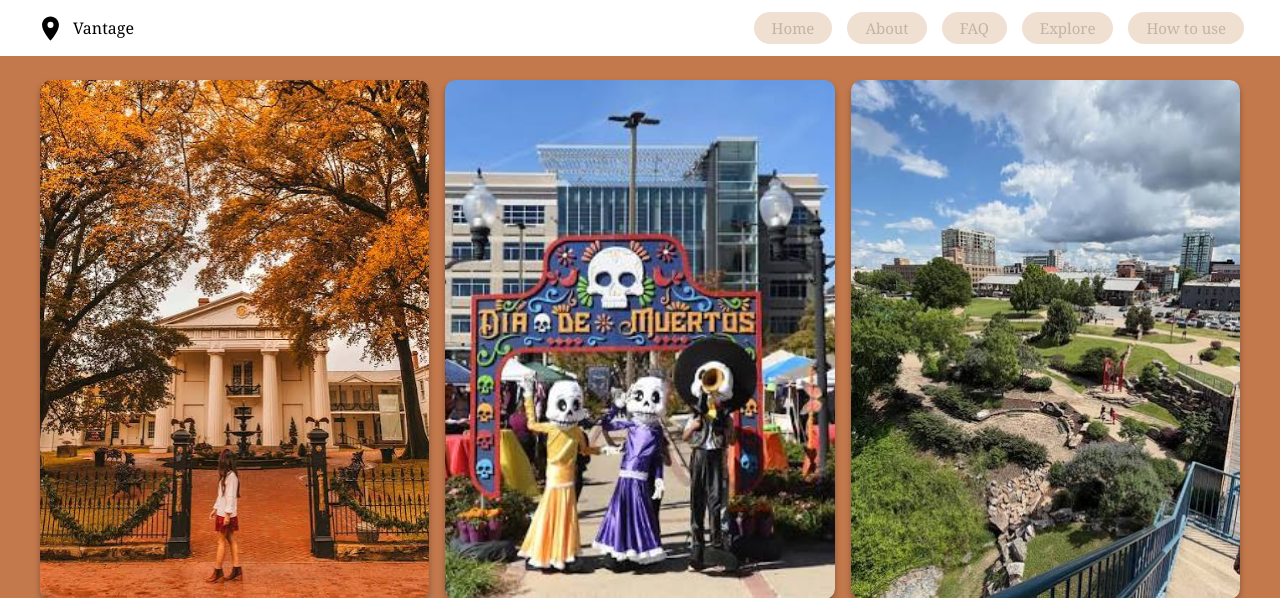
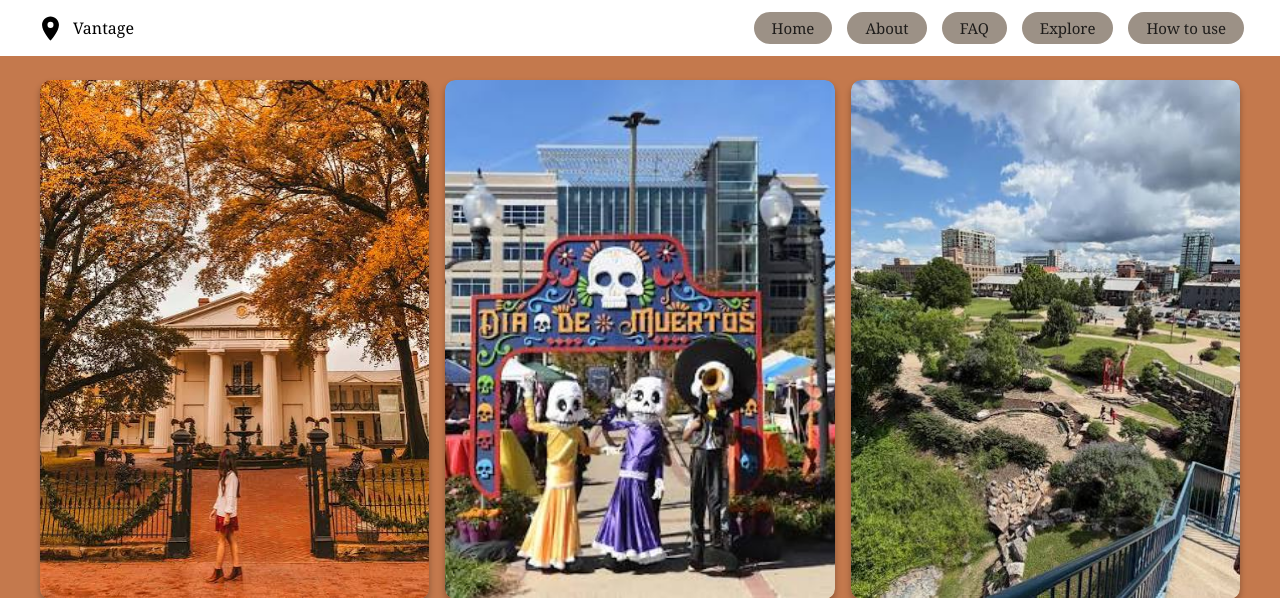
Before and after one commit to AJohansen-code/Distributed-computing-CPSI-48703-9S1, a Flask app: page / in a window 1280 px wide. Shown: the top 598 px of the page. Run offline with Flask 3, Linux system fonts and the light colour scheme.

Commit message:
changing colors

```diff
--- a/Vantage_Project/static/css/style.css
+++ b/Vantage_Project/static/css/style.css
@@ -45,8 +45,8 @@ body {
 }
 
 .nav-pill {
-    background-color: #f0e0d2;
-    color: #00000033;
+    background-color: #9c9186;
+    color: #070707d8;
     text-decoration: none;
     padding: 6px 18px;
     border-radius: 9999px;
```
